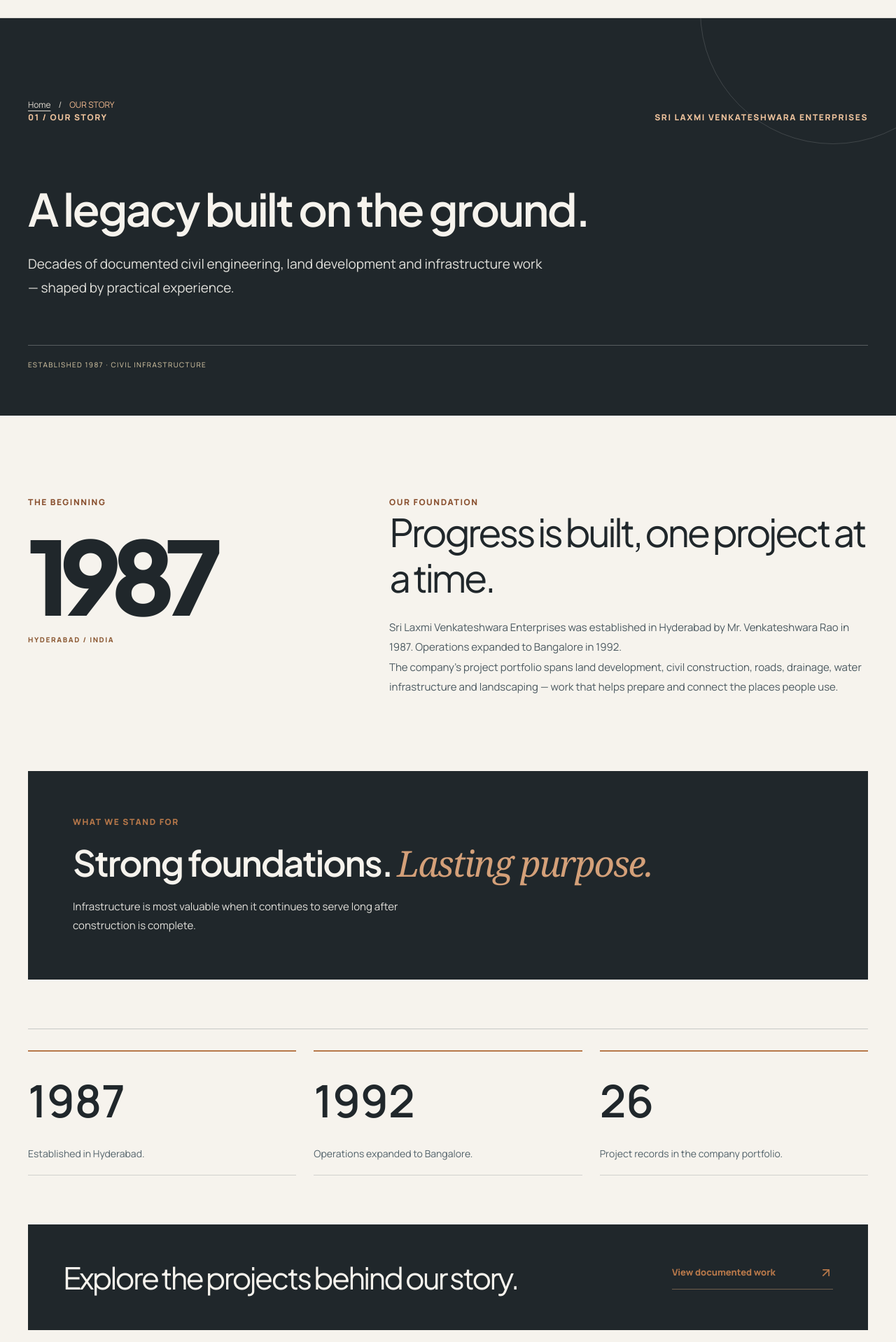
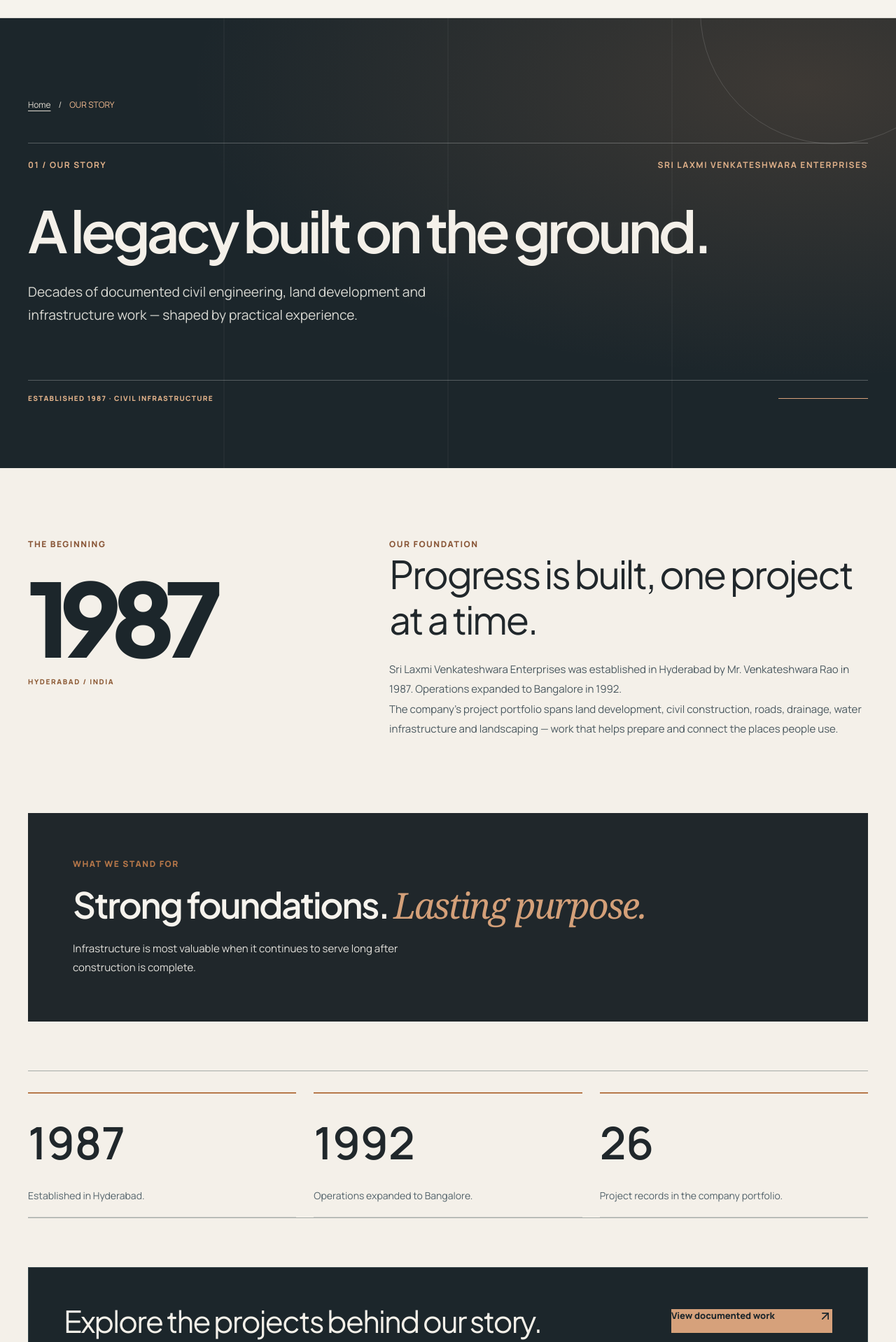
Before and after one commit to mkraja826/Slvinfra, a Next.js app: page /about in a window 1280 px wide. Shown: the part 62-1980 px from the top of the page at 70% size. Built offline with nearby package versions, Linux system fonts and the light colour scheme.

Commit message:
Extend graphite steel copper editorial redesign to all inner pages

```diff
--- a/src/app/globals.css
+++ b/src/app/globals.css
@@ -449,3 +449,39 @@
  .site-shell .expertise-section .expertise-item{padding:23px 17px;min-height:auto}
 }
 @media(prefers-reduced-motion:reduce){.site-shell .hero-image{transform:none}}
+
+
+/* Unified editorial inner pages — SLV graphite, steel and copper */
+.inner-page{background:#f4f0e9;color:#1c262b}
+.inner-page .inner-intro{background:#1c262b;color:#f4f0e9;position:relative;isolation:isolate;overflow:hidden}
+.inner-page .inner-intro:before{content:"";position:absolute;inset:0;z-index:-1;pointer-events:none;background:linear-gradient(90deg,transparent 24.9%,#ffffff0e 25%,transparent 25.1%,transparent 49.9%,#ffffff0e 50%,transparent 50.1%,transparent 74.9%,#ffffff0e 75%,transparent 75.1%),radial-gradient(ellipse at 90% 15%,#b57e5838,transparent 54%)}
+.inner-page .inner-intro .section-wrap{position:relative}
+.inner-page .inner-intro-top{border-top:1px solid #ffffff40;padding-top:22px;margin-top:45px;display:flex;justify-content:space-between;gap:20px}
+.inner-page .inner-intro .eyebrow{color:#e3b38b;letter-spacing:.13em;font-weight:700}
+.inner-page .inner-intro h1{max-width:980px;font-size:clamp(50px,6.4vw,96px);line-height:1.07;letter-spacing:-.062em;margin:40px 0 28px;text-wrap:balance;color:#f4f0e9}
+.inner-page .inner-intro p{max-width:680px;color:#d9d9d3;font-size:clamp(16px,1.5vw,20px);line-height:1.75}
+.inner-page .inner-intro-bottom{border-top:1px solid #ffffff40;margin-top:75px;padding:18px 0 27px;display:flex;align-items:center;justify-content:space-between;gap:20px;color:#e3b38b;font-size:10px;font-weight:750;letter-spacing:.13em}
+.inner-intro-line{display:block;width:clamp(48px,10vw,130px);height:1px;background:#d6a17b}
+.inner-page .inner-content{background:#f4f0e9;padding:95px 0 110px}
+.inner-page .inner-content .dark-eyebrow{color:#895637}
+.inner-page .inner-content h2{letter-spacing:-.045em}
+.inner-page .inner-cta{background:#1c262b;color:#f4f0e9;border:1px solid #35454b}
+.inner-page .inner-cta h2{color:#f4f0e9}
+.inner-page .inner-cta a{background:#d6a17b;color:#1c262b}
+.inner-page .inner-cta a:hover,.inner-page .inner-cta a:focus-visible{background:#f0c7a6;color:#1c262b}
+.inner-page .heritage-year{color:#1c262b}
+.inner-page .timeline{border-top:1px solid #a6aca8;border-bottom:1px solid #a6aca8}
+.inner-page .service-row{border-color:#bfc5c1;scroll-margin-top:92px}
+.inner-page .service-row:hover{background:#e7e5df}
+.inner-page .portfolio-entry{border-color:#c3c8c3}
+.inner-page .contact-form-panel{background:#fffdf9}
+.inner-page .archive-search input,.inner-page .archive-sort select{background:#fffdf9}
+@media(max-width:699px){
+ .inner-page .inner-intro-top{margin-top:26px;gap:14px}
+ .inner-page .inner-intro-top .eyebrow:last-child{display:none}
+ .inner-page .inner-intro h1{font-size:clamp(40px,10vw,56px);line-height:1.1;margin:30px 0 20px}
+ .inner-page .inner-intro p{font-size:15px;line-height:1.7}
+ .inner-page .inner-intro-bottom{margin-top:48px;padding-bottom:21px}
+ .inner-page .inner-content{padding:64px 0 78px}
+ .inner-page .inner-cta{padding:28px 20px}
+}
```
